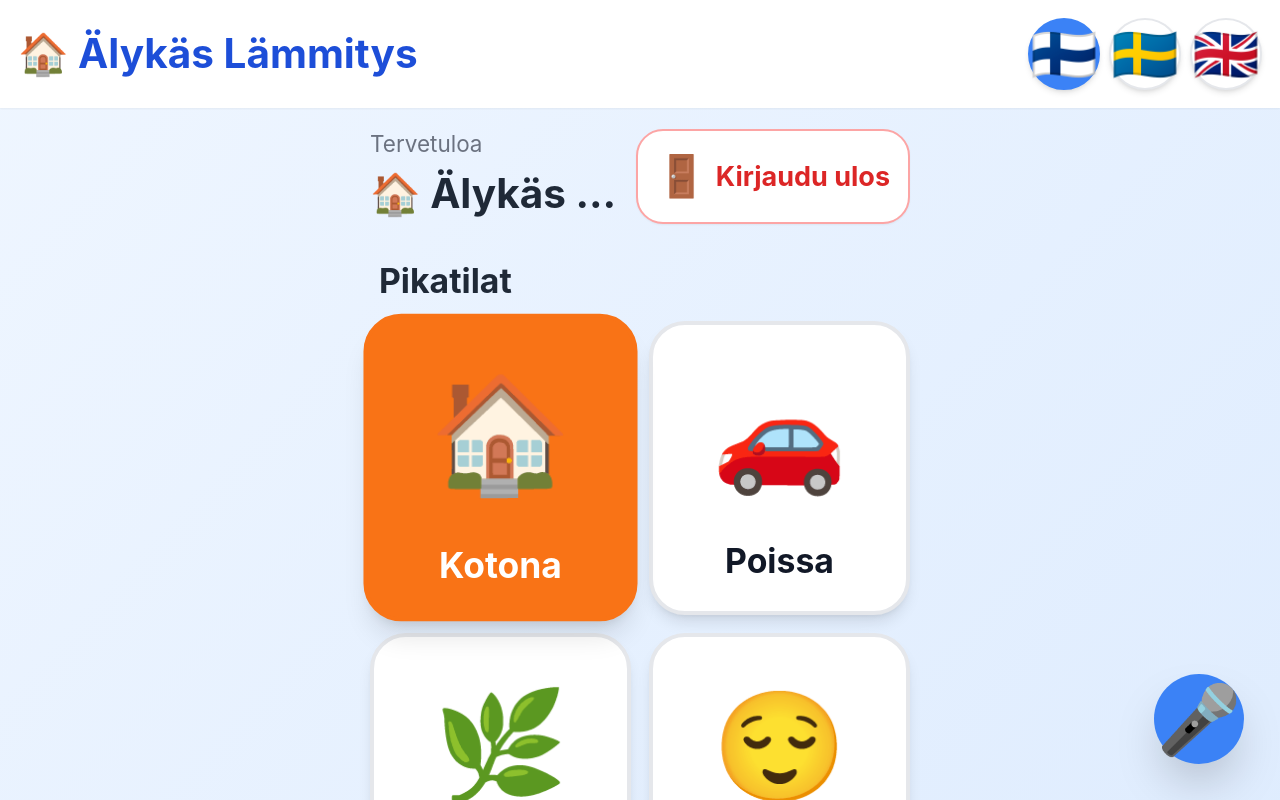
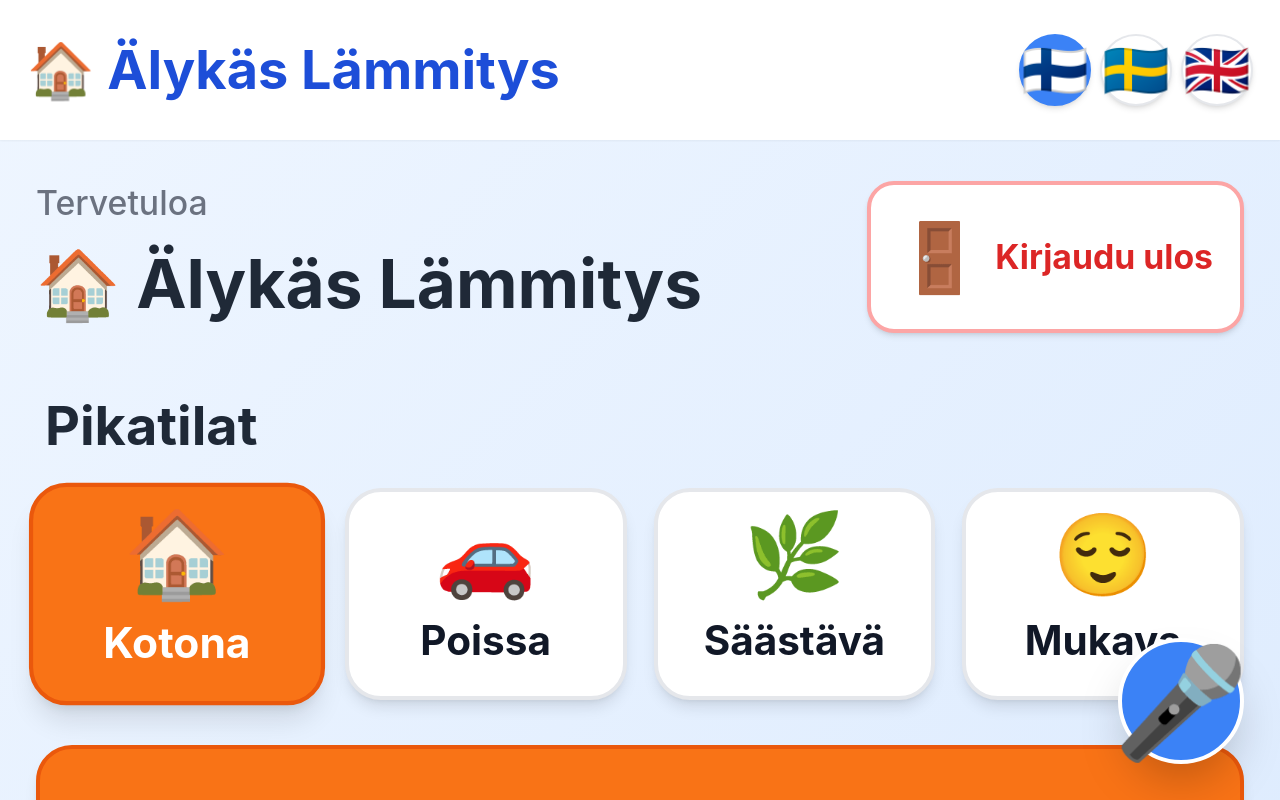
Before and after one commit to Muditha-Kumara/summerProjectMax, a React (Vite) app in the folder frontend/: page /dashboard in a window 1280 px wide. Shown: the top 800 px of the page. Built offline with nearby package versions, Linux system fonts and the light colour scheme; no server answers; sample sign-in values are in the browser's storage.

Commit message:
improve ui

```diff
--- a/frontend/src/components/guest/GuestLayout.jsx
+++ b/frontend/src/components/guest/GuestLayout.jsx
@@ -6,15 +6,15 @@ const GuestLayout = () => {
   return (
     <div className="min-h-screen bg-gradient-to-br from-blue-50 to-blue-100">
       {/* Header */}
-      <header className="bg-white shadow-sm p-3 sm:p-4 flex justify-between items-center sticky top-0 z-40">
+      <header className="bg-white shadow-sm p-4 sm:p-6 flex justify-between items-center sticky top-0 z-40">
         <div className="min-w-0 flex-1">
-          <h1 className="text-lg sm:text-2xl font-bold text-primary-700 truncate">🏠 Älykäs Lämmitys</h1>
+          <h1 className="text-xl sm:text-3xl font-bold text-primary-700 truncate">🏠 Älykäs Lämmitys</h1>
         </div>
         <LanguageSelector />
       </header>
 
-      {/* Main Content */}
-      <main className="p-3 sm:p-4 max-w-lg mx-auto">
+      {/* Main Content - Responsive width for mobile to desktop */}
+      <main className="p-4 sm:p-6 lg:p-8 max-w-7xl mx-auto w-full">
         <Outlet />
       </main>
     </div>
--- a/frontend/src/components/guest/QuickModes.jsx
+++ b/frontend/src/components/guest/QuickModes.jsx
@@ -19,20 +19,20 @@ const QuickModes = ({ onModeChange }) => {
   };
 
   return (
-    <div className="space-y-3">
-      <h2 className="text-lg sm:text-xl font-bold text-gray-800 px-2">{t('modes.title', 'Pikatilat')}</h2>
-      <div className="grid grid-cols-2 gap-3 sm:gap-4">
+    <div className="space-y-4">
+      <h2 className="text-2xl sm:text-3xl font-bold text-gray-800 px-2">{t('modes.title', 'Pikatilat')}</h2>
+      <div className="grid grid-cols-2 lg:grid-cols-4 gap-4 sm:gap-6">
         {modes.map((mode) => (
           <motion.button
             key={mode.id}
             onClick={() => handleModeClick(mode.id)}
-            className={`mode-btn ${activeMode === mode.id ? 'active' : ''} min-h-[100px]`}
+            className={`mode-btn ${activeMode === mode.id ? 'active' : ''} min-h-[120px] sm:min-h-[140px]`}
             whileHover={{ scale: 1.03 }}
             whileTap={{ scale: 0.97 }}
             aria-pressed={activeMode === mode.id}
           >
-            <span className="text-5xl sm:text-6xl">{mode.icon}</span>
-            <span className="text-lg sm:text-xl font-bold">{mode.label}</span>
+            <span className="text-6xl sm:text-7xl">{mode.icon}</span>
+            <span className="text-xl sm:text-2xl font-bold">{mode.label}</span>
           </motion.button>
         ))}
       </div>
--- a/frontend/src/components/guest/RoomCard.jsx
+++ b/frontend/src/components/guest/RoomCard.jsx
@@ -122,8 +122,8 @@ const RoomCard = ({ room }) => {
               aria-label={t('actions.adjustTemp')}
             />
             <div className="flex justify-between w-full text-sm sm:text-base text-gray-600 font-bold mt-2">
-              <span>{room.min_temp || 5}°C</span>
-              <span>{room.max_temp || 30}°C</span>
+              <span>{Math.round(room.min_temp || 5)}°C</span>
+              <span>{Math.round(room.max_temp || 30)}°C</span>
             </div>
           </div>
 
--- a/frontend/src/components/guest/VoiceAssistant.jsx
+++ b/frontend/src/components/guest/VoiceAssistant.jsx
@@ -75,13 +75,13 @@ const VoiceAssistant = () => {
     <>
       {/* Floating Mic Button */}
       <motion.button
-        className={`voice-btn ${isListening ? 'listening' : ''}`}
+        className={`voice-btn ${isListening ? 'listening' : ''} w-24 h-24 sm:w-28 sm:h-28`}
         onClick={startListening}
         whileHover={{ scale: 1.1 }}
         whileTap={{ scale: 0.9 }}
         aria-label={t('actions.voiceAssistant')}
       >
-        <span className="text-4xl">
+        <span className="text-5xl sm:text-6xl">
           {isListening ? '🔴' : '🎤'}
         </span>
       </motion.button>
@@ -90,47 +90,48 @@ const VoiceAssistant = () => {
       <AnimatePresence>
         {showPanel && (
           <motion.div
-            className="fixed bottom-32 right-8 w-80 bg-white rounded-3xl shadow-2xl p-6 z-40"
+            className="fixed bottom-32 right-4 sm:right-8 w-[calc(100%-2rem)] sm:w-96 bg-white rounded-3xl shadow-2xl p-6 z-40 border-4 border-primary-200"
             initial={{ opacity: 0, y: 20, scale: 0.9 }}
             animate={{ opacity: 1, y: 0, scale: 1 }}
             exit={{ opacity: 0, y: 20, scale: 0.9 }}
           >
             <div className="flex justify-between items-center mb-4">
-              <h3 className="text-xl font-bold text-gray-800">
+              <h3 className="text-2xl font-bold text-gray-800">
                 🎤 {t('actions.voiceAssistant')}
               </h3>
               <button
                 onClick={() => setShowPanel(false)}
-                className="text-gray-400 hover:text-gray-600 text-2xl"
+                className="text-gray-400 hover:text-gray-600 text-3xl w-12 h-12 flex items-center justify-center rounded-full hover:bg-gray-100"
+                aria-label="Close voice assistant"
               >
                 ✕
               </button>
             </div>
 
             {isListening && (
-              <div className="text-center py-4">
-                <div className="text-4xl animate-pulse mb-2">🎙️</div>
-                <p className="text-lg text-primary-600 font-semibold">
+              <div className="text-center py-6">
+                <div className="text-5xl animate-pulse mb-3">🎙️</div>
+                <p className="text-xl text-primary-600 font-semibold">
                   {t('actions.listening')}
                 </p>
               </div>
             )}
 
             {transcript && (
-              <div className="bg-gray-100 rounded-xl p-3 mb-3">
-                <p className="text-sm text-gray-500">You said:</p>
-                <p className="text-lg font-medium text-gray-800">"{transcript}"</p>
+              <div className="bg-gray-100 rounded-xl p-4 mb-3">
+                <p className="text-lg text-gray-500 mb-1">You said:</p>
+                <p className="text-xl font-medium text-gray-800">"{transcript}"</p>
               </div>
             )}
 
             {response && (
-              <div className="bg-primary-50 rounded-xl p-3">
-                <p className="text-lg text-primary-800">{response}</p>
+              <div className="bg-primary-50 rounded-xl p-4">
+                <p className="text-xl text-primary-800">{response}</p>
               </div>
             )}
 
             {!isListening && !transcript && !response && (
-              <p className="text-gray-500 text-center py-4">
+              <p className="text-gray-500 text-center py-6 text-lg">
                 Tap the microphone and speak a command
               </p>
             )}
--- a/frontend/src/index.css
+++ b/frontend/src/index.css
@@ -100,15 +100,15 @@
   /* Quick mode button */
   .mode-btn {
     @apply flex flex-col items-center justify-center gap-3
-           min-h-[100px] px-4 py-5 rounded-3xl
+           min-h-[120px] px-4 py-5 rounded-3xl
            bg-white shadow-lg border-4 border-gray-200
            hover:border-orange-400 hover:bg-orange-50
            active:scale-95 transition-all duration-150
-           text-lg font-bold;
+           text-xl font-bold;
   }
 
   .mode-btn.active {
-    @apply bg-orange-500 text-white border-orange-500 shadow-xl scale-105;
+    @apply bg-orange-500 text-white border-orange-600 shadow-xl scale-105;
   }
 
   /* Language selector */
@@ -186,11 +186,12 @@
 
 /* Voice assistant button */
 .voice-btn {
-  @apply fixed bottom-8 right-8 w-20 h-20 rounded-full
+  @apply fixed bottom-8 right-8 w-24 h-24 sm:w-28 sm:h-28 rounded-full
          bg-primary-500 text-white shadow-2xl
          flex items-center justify-center
          hover:bg-primary-600 active:scale-90
-         transition-all duration-200 z-50;
+         transition-all duration-200 z-50
+         border-4 border-white;
 }
 
 .voice-btn.listening {
--- a/frontend/src/pages/guest/GuestDashboard.jsx
+++ b/frontend/src/pages/guest/GuestDashboard.jsx
@@ -66,45 +66,45 @@ const GuestDashboard = () => {
     <motion.div
       initial={{ opacity: 0 }}
       animate={{ opacity: 1 }}
-      className="space-y-6 pb-32"
+      className="space-y-8 sm:space-y-10 pb-32"
     >
       {/* Top Bar with Logout */}
-      <div className="flex items-center justify-between gap-3">
+      <div className="flex flex-col sm:flex-row items-start sm:items-center justify-between gap-4">
         <div className="flex-1 min-w-0">
-          <p className="text-sm sm:text-base text-gray-500">{t('greeting.welcome', 'Tervetuloa')}</p>
-          <h1 className="text-xl sm:text-2xl font-bold text-gray-800 truncate">🏠 {t('app.title', 'Älykäs Lämmitys')}</h1>
+          <p className="text-lg sm:text-xl text-gray-500 font-medium">{t('greeting.welcome', 'Tervetuloa')}</p>
+          <h1 className="text-2xl sm:text-3xl lg:text-4xl font-bold text-gray-800 truncate">🏠 {t('app.title', 'Älykäs Lämmitys')}</h1>
         </div>
         <motion.button
           onClick={handleLogout}
           whileHover={{ scale: 1.05 }}
           whileTap={{ scale: 0.95 }}
-          className="flex items-center gap-2 px-4 py-3 bg-white border-2 border-red-300
-                     text-red-600 font-bold rounded-2xl shadow-sm
-                     hover:bg-red-50 hover:border-red-400 active:scale-95 transition-all min-h-[60px]"
+          className="flex items-center gap-3 px-6 py-4 bg-white border-4 border-red-300
+                     text-red-600 font-bold rounded-2xl shadow-md
+                     hover:bg-red-50 hover:border-red-400 active:scale-95 transition-all min-h-[80px] text-lg sm:text-xl"
         >
-          <span className="text-2xl">🚪</span>
-          <span className="text-base sm:text-lg">{t('actions.logout', 'Kirjaudu ulos')}</span>
+          <span className="text-3xl sm:text-4xl">🚪</span>
+          <span>{t('actions.logout', 'Kirjaudu ulos')}</span>
         </motion.button>
       </div>
 
       {/* Outdoor Weather Banner */}
       {outdoorTemp !== null && (
-        <div className="bg-gradient-to-r from-blue-500 to-blue-600 text-white rounded-3xl p-5 sm:p-6 shadow-lg">
-          <div className="flex items-center justify-between">
+        <div className="bg-gradient-to-r from-blue-500 to-blue-600 text-white rounded-3xl p-6 sm:p-8 shadow-lg">
+          <div className="flex items-center justify-between gap-4">
             <div>
-              <p className="text-base sm:text-lg opacity-90 font-medium">{t('dashboard.outdoorTemp')}</p>
-              <p className="text-4xl sm:text-5xl font-bold">{Math.round(outdoorTemp)}°C</p>
+              <p className="text-xl sm:text-2xl opacity-90 font-medium mb-2">{t('dashboard.outdoorTemp')}</p>
+              <p className="text-5xl sm:text-6xl lg:text-7xl font-bold">{Math.round(outdoorTemp)}°C</p>
             </div>
             {weather && (
               <div className="text-right">
-                <p className="text-5xl sm:text-6xl">
+                <p className="text-6xl sm:text-7xl lg:text-8xl">
                   {weather.icon?.includes('01') ? '☀️' :
                    weather.icon?.includes('02') ? '⛅' :
                    weather.icon?.includes('03') ? '☁️' :
                    weather.icon?.includes('09') || weather.icon?.includes('10') ? '🌧️' :
                    weather.icon?.includes('13') ? '❄️' : '🌡️'}
                 </p>
-                <p className="text-base sm:text-lg capitalize mt-2 font-medium">{weather.description}</p>
+                <p className="text-xl sm:text-2xl capitalize mt-3 font-medium">{weather.description}</p>
               </div>
             )}
           </div>
@@ -117,18 +117,18 @@ const GuestDashboard = () => {
       {/* Temporary Leave Button */}
       <button
         onClick={() => setShowLeaveModal(true)}
-        className="w-full bg-orange-500 text-white text-xl sm:text-2xl font-bold py-5 sm:py-6 rounded-2xl
+        className="w-full bg-orange-500 text-white text-2xl sm:text-3xl font-bold py-6 sm:py-8 rounded-3xl
                    shadow-lg hover:bg-orange-600 active:scale-[0.98] transition-all
-                   flex items-center justify-center gap-3 min-h-[80px]"
+                   flex items-center justify-center gap-4 min-h-[100px] border-4 border-orange-600"
       >
-        <span className="text-3xl sm:text-4xl">🚶</span>
+        <span className="text-4xl sm:text-5xl">🚶</span>
         {t('actions.temporaryLeave')}
       </button>
 
       {/* Room Cards */}
       <div>
-        <h2 className="text-xl sm:text-2xl font-bold text-gray-800 mb-4 px-1">{t('dashboard.title')}</h2>
-        <div className="space-y-4">
+        <h2 className="text-2xl sm:text-3xl font-bold text-gray-800 mb-6 px-1">{t('dashboard.title')}</h2>
+        <div className="grid grid-cols-1 lg:grid-cols-2 gap-6">
           {rooms.map((room) => (
             <RoomCard key={room.id} room={room} />
           ))}
```
Also changed, not shown: frontend/src/components/guest/TemporaryLeave.jsx (+10 -10 lines).
